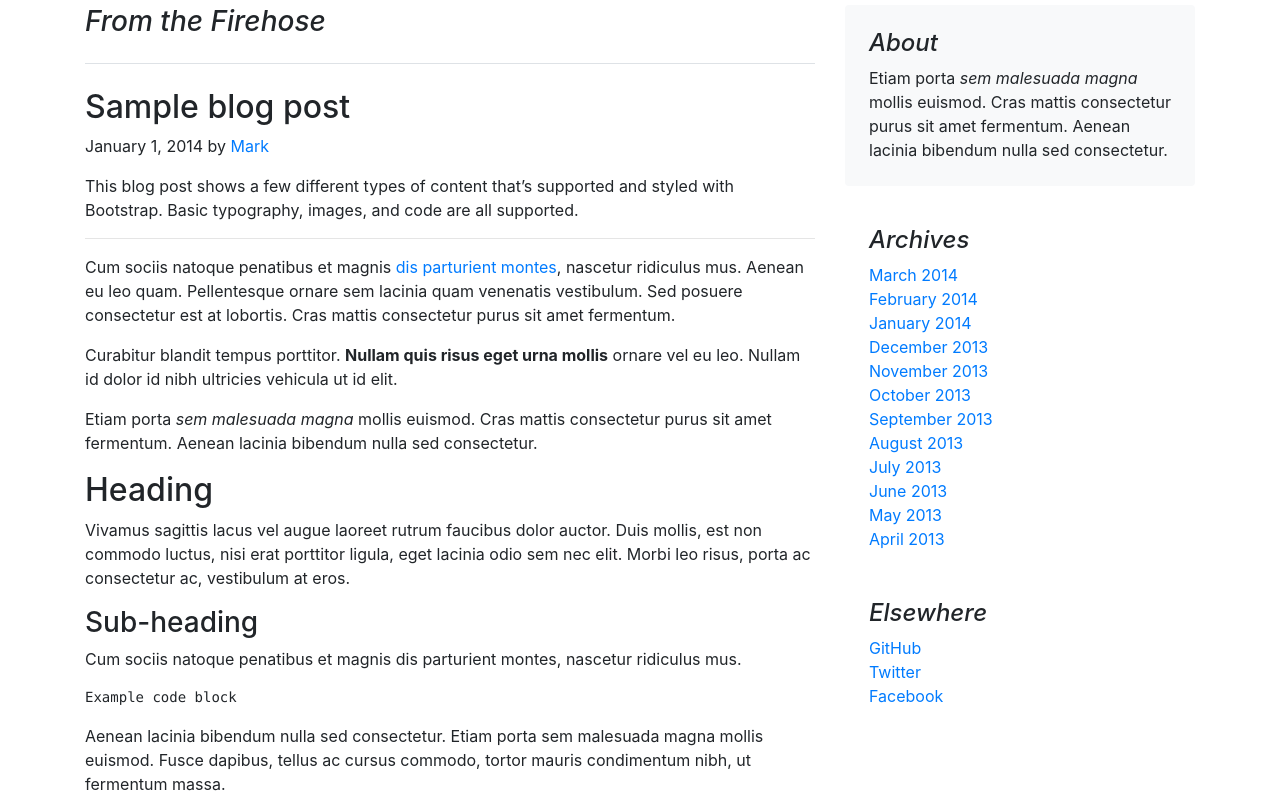
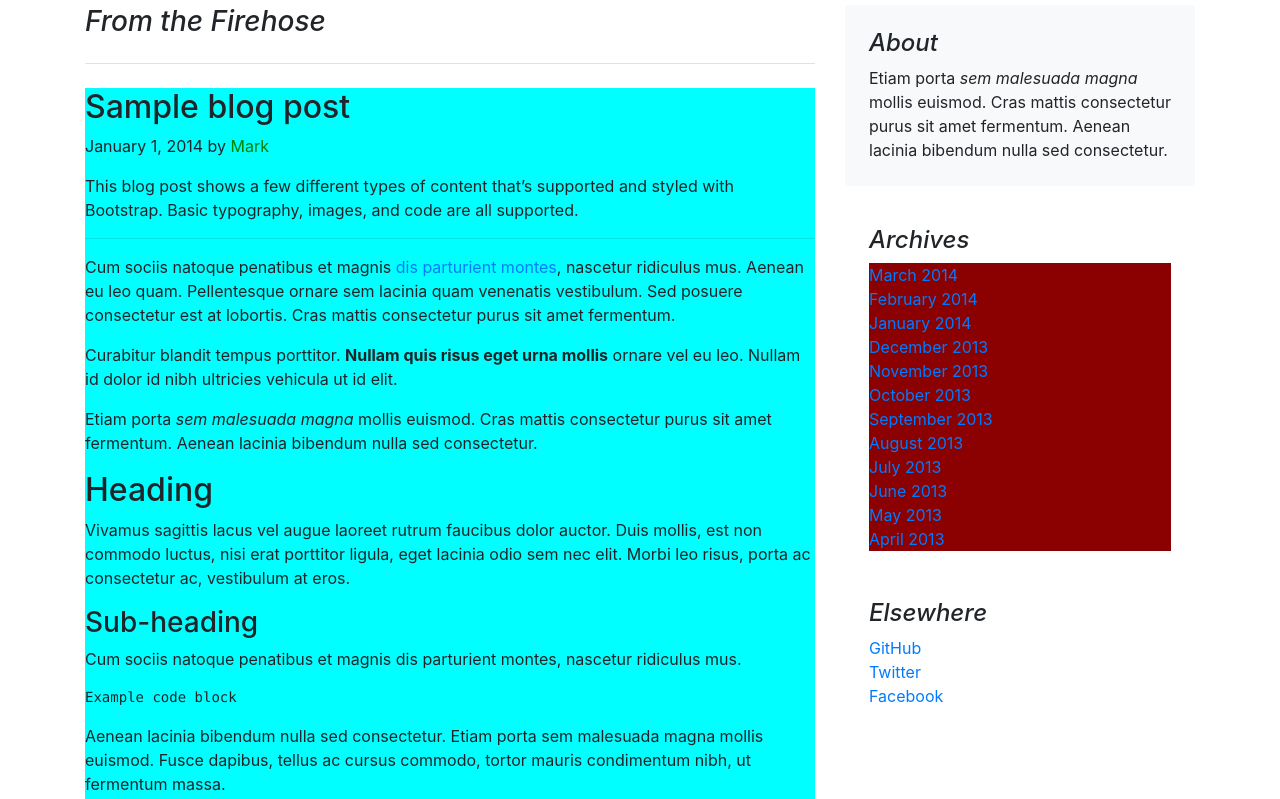
Before and after one commit to MrSumrooz/Nov21M2D7, a plain HTML site: page index.html in a window 1280 px wide. Shown: the part 812-1611 px from the top of the page. Drawn offline with nearby package versions, Linux system fonts and the light colour scheme.

Commit message:
Update index.html

```diff
--- a/index.html
+++ b/index.html
@@ -37,20 +37,38 @@
             color: chartreuse !important;
         }
 
-        /* EX4) Write a selector to target the first blogpost */
+        /*         EX4) Write a selector to target the first blogpost            */
+
+        main > div > div > div:nth-child(2){
+            background-color: cyan;
+        }
+
+
+        /*  EX6) Write a selector to target the last blog post */
+        main > div > div > div:last-of-type{
+
+            background-color: darkmagenta;
+        }
+
+        /*   EX7) Write a selector to target all the li into the first ordered-list in the sidebar ( Archives ) */
+
+        .blog-sidebar > div:nth-child(2) > ol li{
+            background-color: darkred;
+        }
+
+        /* EX8) Write a selector to target the second post author  */
+
+
+        .blog-post .blog-post-meta > a{
+
+            color: green;
+        }
+
+        /*
 
 
 
 
-         /*
-
-
-
-
-            EX5) Write a selector to target the "even" links in the navbar
-            EX6) Write a selector to target the last blog post
-            EX7) Write a selector to target all the li into the first ordered-list in the sidebar ( Archives )
-            EX8) Write a selector to target the second post author
             EX9) Write a selector to target the "back to top" link     #### EXTRA Try doing it without targeting the footer element directly
             EX10) Write a selector to target the footer
         */
```
